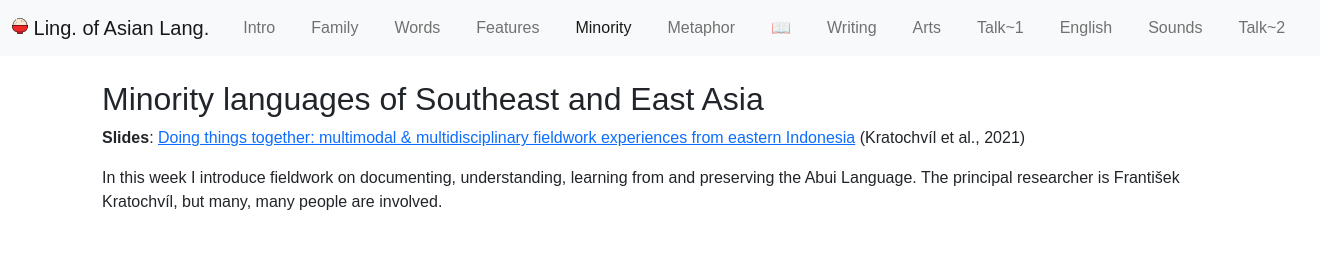
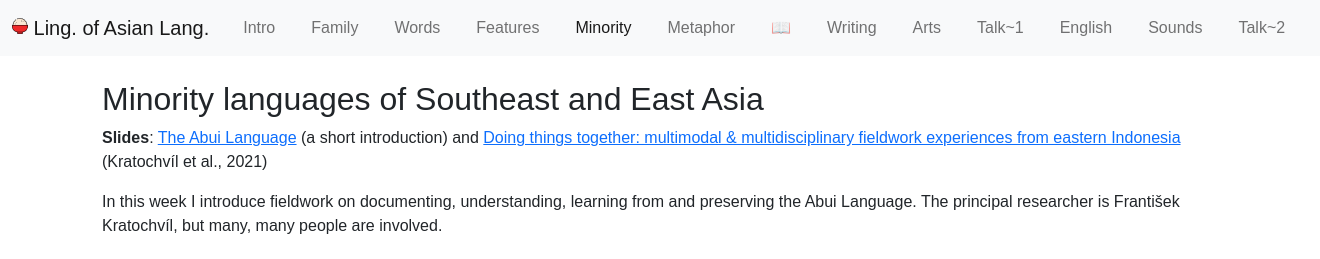
Before and after one commit to bond-lab/Linguistics-of-Asian-Languages, a Flask app: page /week/minority/ in a window 1320 px wide. Shown: the top 259 px of the page. Run offline with Flask 3, Linux system fonts and the light colour scheme.

Commit message:
Publish the Abui summary deck on the minority-languages week
Co-Authored-By: Claude Fable 5.1 <noreply@anthropic.com>

```diff
--- a/docs/week/minority/index.html
+++ b/docs/week/minority/index.html
@@ -88,7 +88,10 @@
 
 <h2>Minority languages of Southeast and East Asia</h2>
 
-<p><strong>Slides</strong>: <a href="../../static/pdf/abui.pdf">Doing things together:
+<p><strong>Slides</strong>:
+<a href="../../static/pdf/abui-summary.pdf">The Abui Language</a>
+(a short introduction) and
+<a href="../../static/pdf/abui.pdf">Doing things together:
 multimodal &amp; multidisciplinary
 fieldwork experiences from eastern Indonesia</a> (Kratochvíl et al., 2021)
 
--- a/web/templates/weeks/minority.html
+++ b/web/templates/weeks/minority.html
@@ -3,7 +3,10 @@
 {% block content %}
 <h2>Minority languages of Southeast and East Asia</h2>
 
-<p><strong>Slides</strong>: <a href="{{ url_for('static', filename='pdf/abui.pdf')}}">Doing things together:
+<p><strong>Slides</strong>:
+<a href="{{ url_for('static', filename='pdf/abui-summary.pdf')}}">The Abui Language</a>
+(a short introduction) and
+<a href="{{ url_for('static', filename='pdf/abui.pdf')}}">Doing things together:
 multimodal &amp; multidisciplinary
 fieldwork experiences from eastern Indonesia</a> (Kratochvíl et al., 2021)
 
```
Also changed, not shown: 3 other files.
